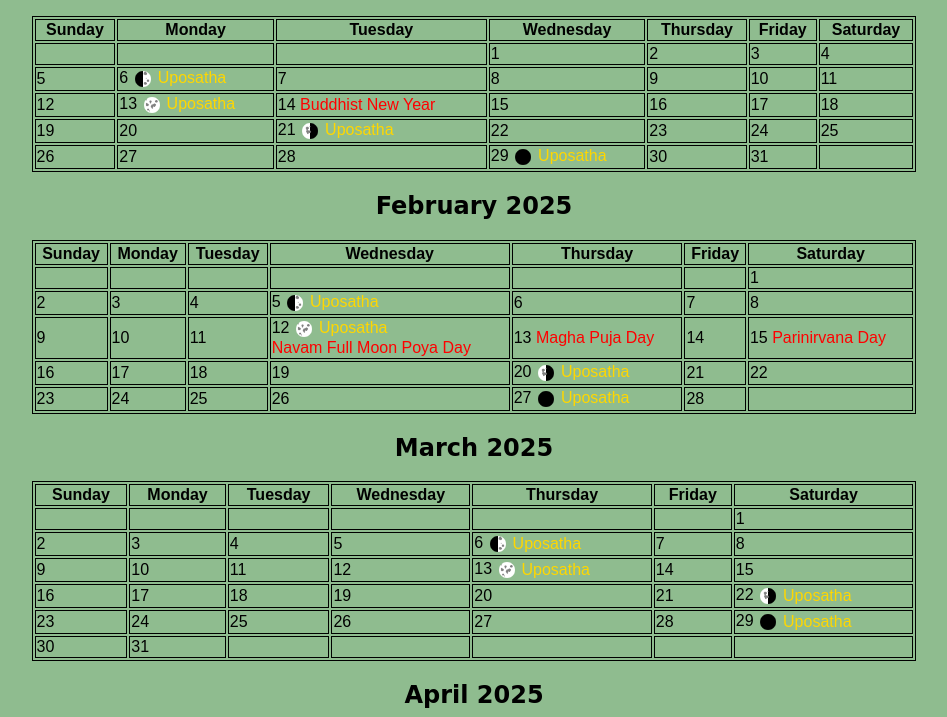
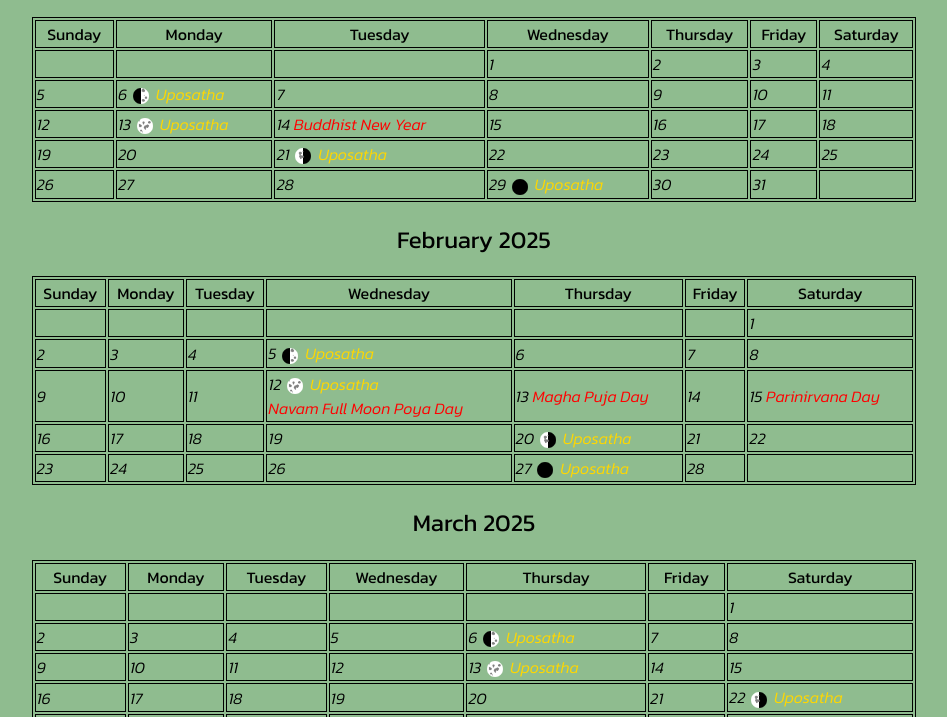
Before and after one commit to nikitasmelk/calendar_rsoc129, a plain HTML site: page calendar_page.html in a window 1280 px wide. Shown: the part 124-841 px from the top of the page, without its empty margins (166-1113 px from the left). Drawn offline with Linux system fonts and the light colour scheme.

Commit message:
Исправлены ошибки в коде***

```diff
--- a/calendar_page.html
+++ b/calendar_page.html
@@ -3,6 +3,9 @@
 <meta charset="UTF-8">
 <title>2025 Calendar of Buddhism</title>
 <link rel="stylesheet" href="">
+<link rel="preconnect" href="https://fonts.googleapis.com">
+<link rel="preconnect" href="https://fonts.gstatic.com" crossorigin>
+<link href="https://fonts.googleapis.com/css2?family=Kanit:ital,wght@0,100;0,200;0,300;0,400;0,500;0,600;0,700;0,800;0,900;1,100;1,200;1,300;1,400;1,500;1,600;1,700;1,800;1,900&family=Roboto+Slab:wght@100..900&display=swap" rel="stylesheet">
 <script src=""></script>
 <style>
     body{
@@ -10,17 +13,39 @@
     }
     h1{
         text-align: center;
-        font-family: Impact, Haettenschweiler, 'Arial Narrow Bold', sans-serif;
+        font-family: "Roboto Slab", serif;
+  font-optical-sizing: auto;
+  /* font-weight: <weight>; */
+  font-style: normal;
+        /* font-family: Impact, Haettenschweiler, 'Arial Narrow Bold', sans-serif; */
     }
     h2{
         text-align: center;
         font-family: cursive;
+
+        font-family: "Kanit", sans-serif;
+  font-weight: 400;
+  /* font-style: italic; */
     }
     table, th, td{
         font-family:fantasy;
         border: 1px solid black;
         margin-left: auto;
         margin-right: auto;
+
+
+    }
+
+    th{
+        font-family: "Kanit", sans-serif;
+  font-weight: 400;
+  /* font-style: italic; */
+    }
+
+    td{
+        font-family: "Kanit", sans-serif;
+  font-weight: 300;
+  font-style: italic;
     }
 
     .holiday{
```
